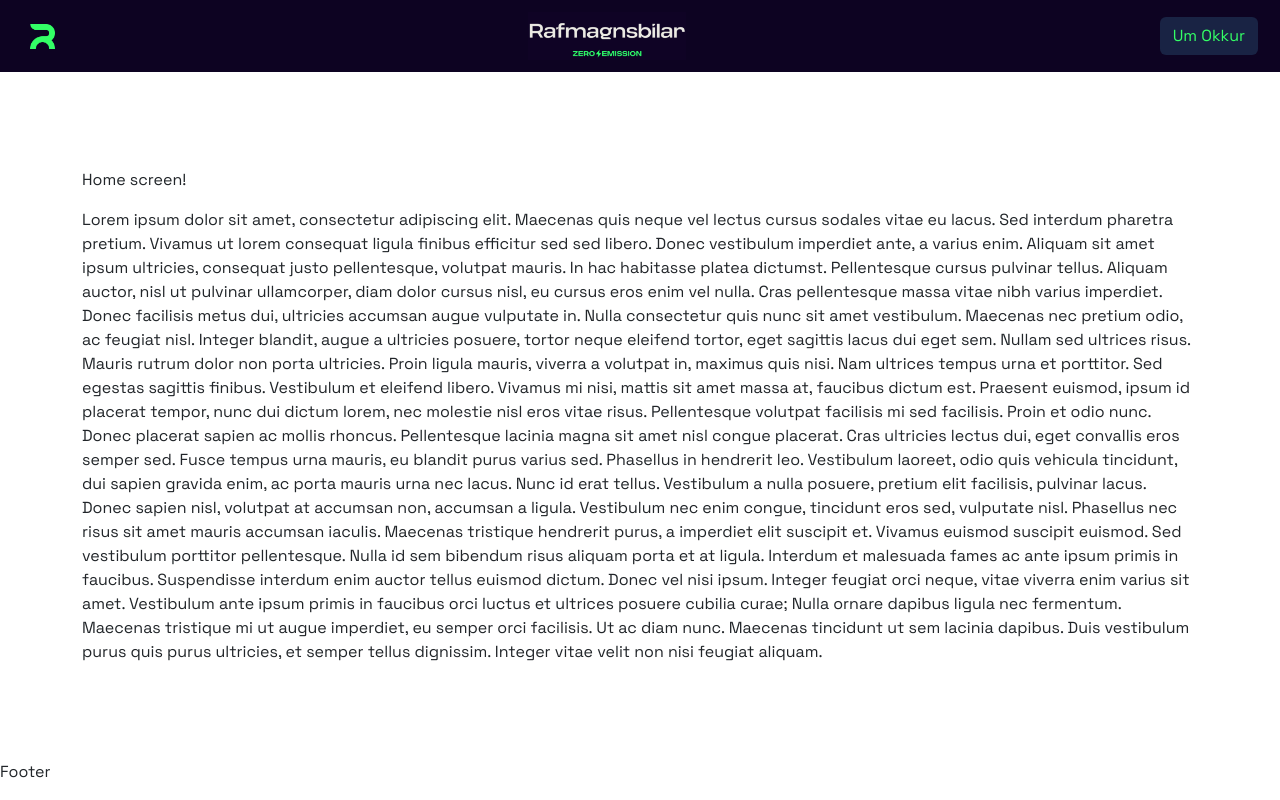
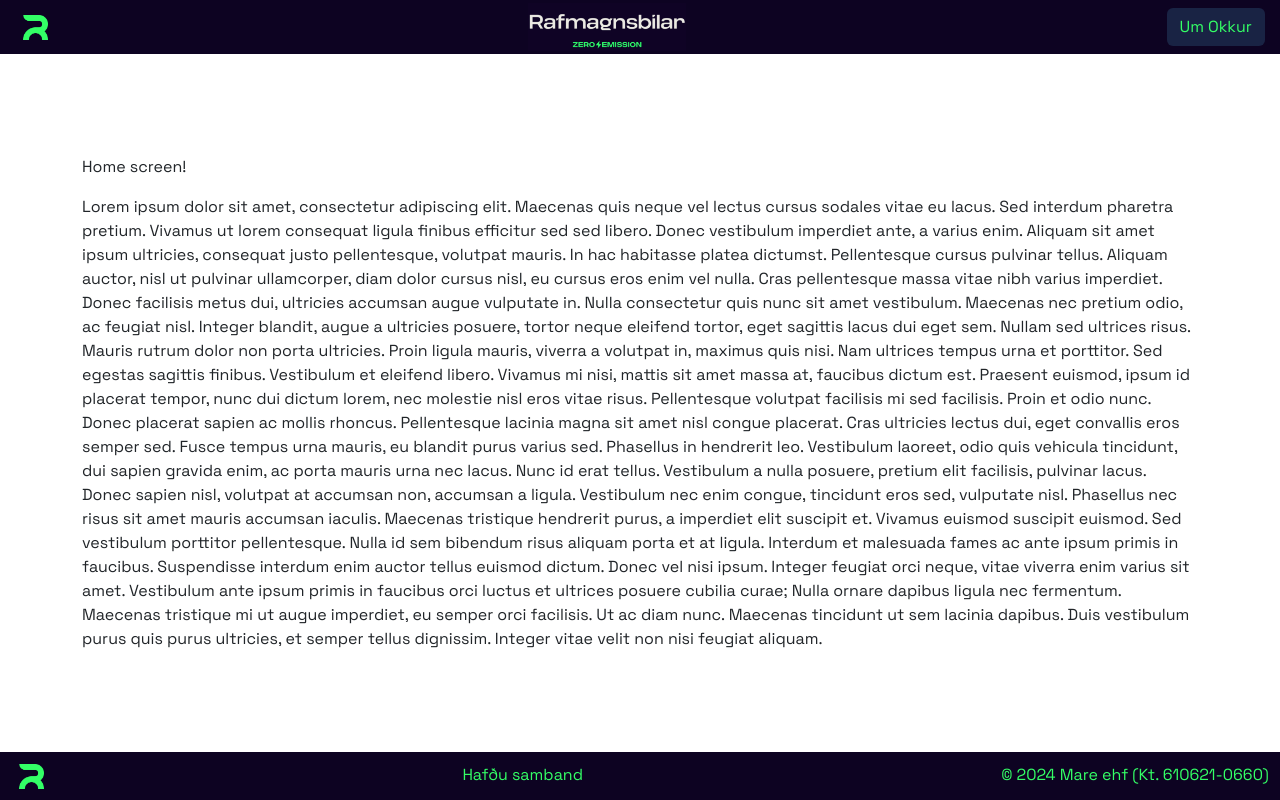
Before and after one commit to valgardg/rafmagnsbilar-vue, a Vue app: page /home in a window 1280 px wide. Built offline with nearby package versions, Linux system fonts and the light colour scheme.

Commit message:
added: footer, updated header padding

```diff
--- a/src/components/Footer.vue
+++ b/src/components/Footer.vue
@@ -1,5 +1,27 @@
 <template>
-    <div>
-        <p>Footer</p>
-    </div>
+    <footer class="footer-container container-fluid d-flex justify-content-between">
+        <div>
+            <img src="@/assets/images/rafmagnsbilarRLogo.png" class="footer-logo-r ms-2" />
+        </div>
+        <div>
+            <div class="footer-text">Hafðu samband</div>
+        </div>
+        <div>
+            <div class="footer-text">© 2024 Mare ehf (Kt. 610621-0660)</div>
+        </div>
+    </footer>
 </template>
+
+<style scoped>
+.footer-container {
+    background-color: var(--c-primary-100);
+    padding: 0.7rem;
+}
+.footer-logo-r {
+    width: 25px;
+    height: 25px;
+}
+.footer-text {
+    color: var(--c-accent-100)
+}
+</style>
--- a/src/components/Header.vue
+++ b/src/components/Header.vue
@@ -21,7 +21,7 @@ import UmOkkurButton from '@/components/buttons/UmOkkurButton.vue';
 <style scoped>
 .header-div {
 	margin-top: 0px;
-	padding: 12px 10px;
+    padding: 0.2rem;
 	background-color: var(--c-primary-100);
 }
 .header-logo-r {
```
